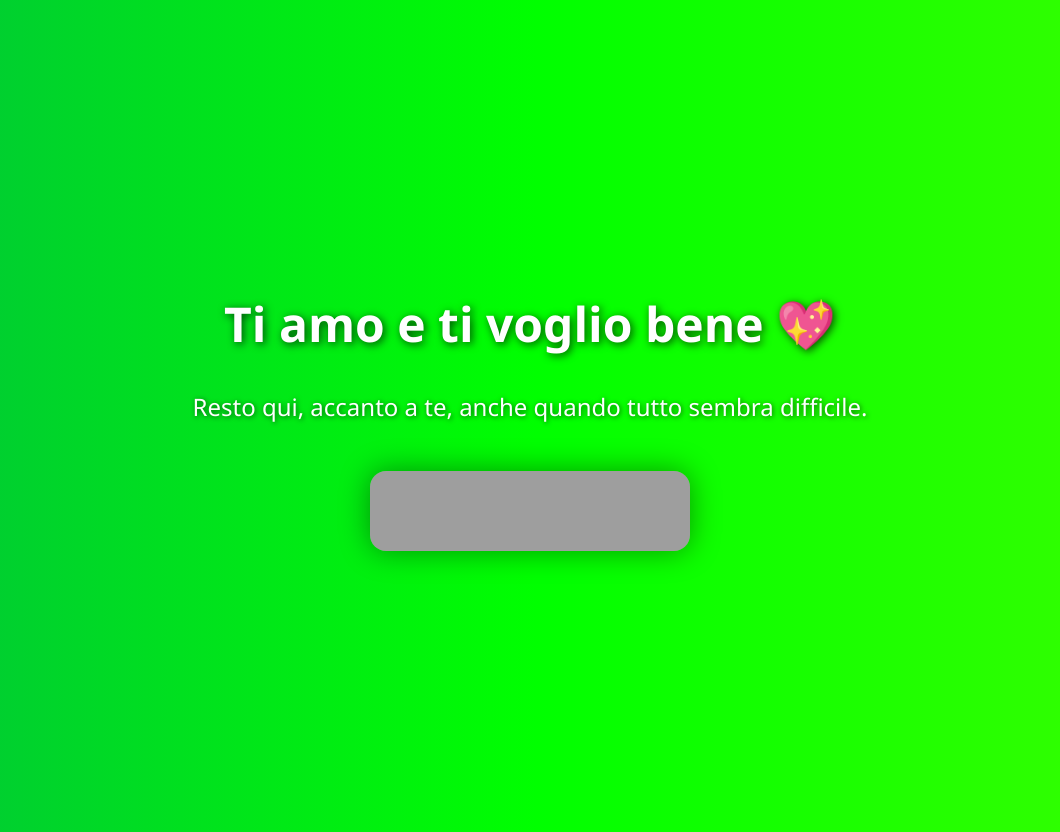
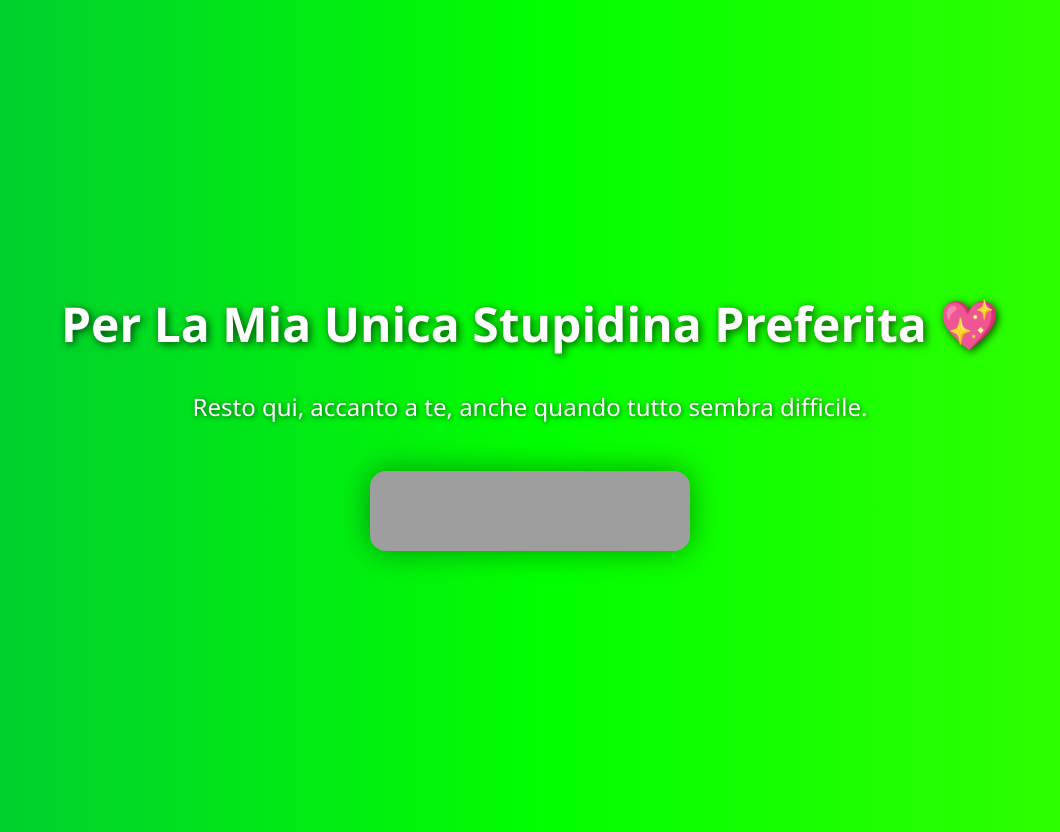
Before and after one commit to domipuntino/ti-amo, a plain HTML site: page index.html in a window 1280 px wide. Shown: the whole page, without its empty margins (110-1170 px from the left). Drawn offline with Linux system fonts and the light colour scheme; grey boxes are pictures that could not be loaded.

Commit message:
Update index.html

```diff
--- a/index.html
+++ b/index.html
@@ -62,7 +62,7 @@
 </style>
 </head>
 <body>
-  <h1>Ti amo e ti voglio bene 💖</h1>
+  <h1>Per La Mia Unica Stupidina Preferita 💖</h1>
   <p>Resto qui, accanto a te, anche quando tutto sembra difficile.</p>
 
   <iframe
```
